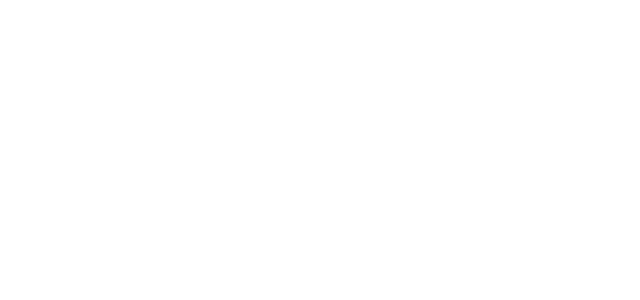
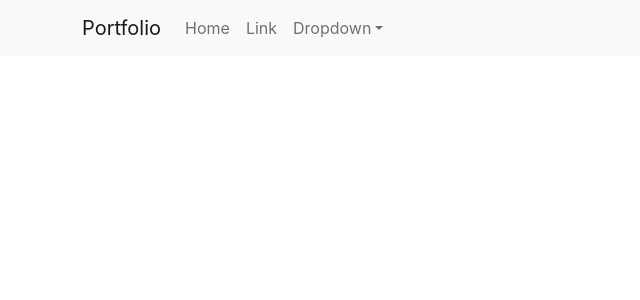
Before and after one commit to riccardopaltrinieri/riccardopaltrinieri.github.it, a JavaScript app: page / in a window 1280 px wide. Shown: the top 300 px of the page, without its empty margins (0-640 px from the left). Built offline with nearby package versions, Linux system fonts and the light colour scheme; the HTML template or start-up script is replaced by a standard one.

Commit message:
Added react bootstrap and NavBar

```diff
--- a/package.json
+++ b/package.json
@@ -8,8 +8,10 @@
     "@testing-library/jest-dom": "^5.16.4",
     "@testing-library/react": "^13.3.0",
     "@testing-library/user-event": "^13.5.0",
+    "bootstrap": "^5.1.3",
     "gh-pages": "^4.0.0",
     "react": "^18.1.0",
+    "react-bootstrap": "^2.4.0",
     "react-dom": "^18.1.0",
     "react-scripts": "5.0.1",
     "save-dev": "0.0.1-security",
--- a/public/index.html
+++ b/public/index.html
@@ -9,6 +9,12 @@
     <link rel="apple-touch-icon" href="%PUBLIC_URL%/RP_logo.png" />
     <link rel="manifest" href="%PUBLIC_URL%/manifest.json" />
     <title>Portfolio | Riccardo Paltrinieri</title>
+    <link
+            rel="stylesheet"
+            href="https://cdn.jsdelivr.net/npm/bootstrap@5.1.3/dist/css/bootstrap.min.css"
+            integrity="sha384-1BmE4kWBq78iYhFldvKuhfTAU6auU8tT94WrHftjDbrCEXSU1oBoqyl2QvZ6jIW3"
+            crossorigin="anonymous"
+    />
   </head>
   <body>
     <noscript>You need to enable JavaScript to run this app.</noscript>
--- a/src/App.js
+++ b/src/App.js
@@ -1,8 +1,28 @@
 import './App.css';
+import {Container, Nav, Navbar, NavDropdown} from "react-bootstrap";
 
 function App() {
   return (
     <div className="App">
+        <Navbar bg="light" expand="lg">
+            <Container>
+                <Navbar.Brand href="#home">Portfolio</Navbar.Brand>
+                <Navbar.Toggle aria-controls="basic-navbar-nav" />
+                <Navbar.Collapse id="basic-navbar-nav">
+                    <Nav className="me-auto">
+                        <Nav.Link href="#home">Home</Nav.Link>
+                        <Nav.Link href="#link">Link</Nav.Link>
+                        <NavDropdown title="Dropdown" id="basic-nav-dropdown">
+                            <NavDropdown.Item href="#action/3.1">Action</NavDropdown.Item>
+                            <NavDropdown.Item href="#action/3.2">Another action</NavDropdown.Item>
+                            <NavDropdown.Item href="#action/3.3">Something</NavDropdown.Item>
+                            <NavDropdown.Divider />
+                            <NavDropdown.Item href="#action/3.4">Separated link</NavDropdown.Item>
+                        </NavDropdown>
+                    </Nav>
+                </Navbar.Collapse>
+            </Container>
+        </Navbar>
     </div>
   );
 }
```
Also changed, not shown: 1 other file (tests, documents, lock files or other folders).
